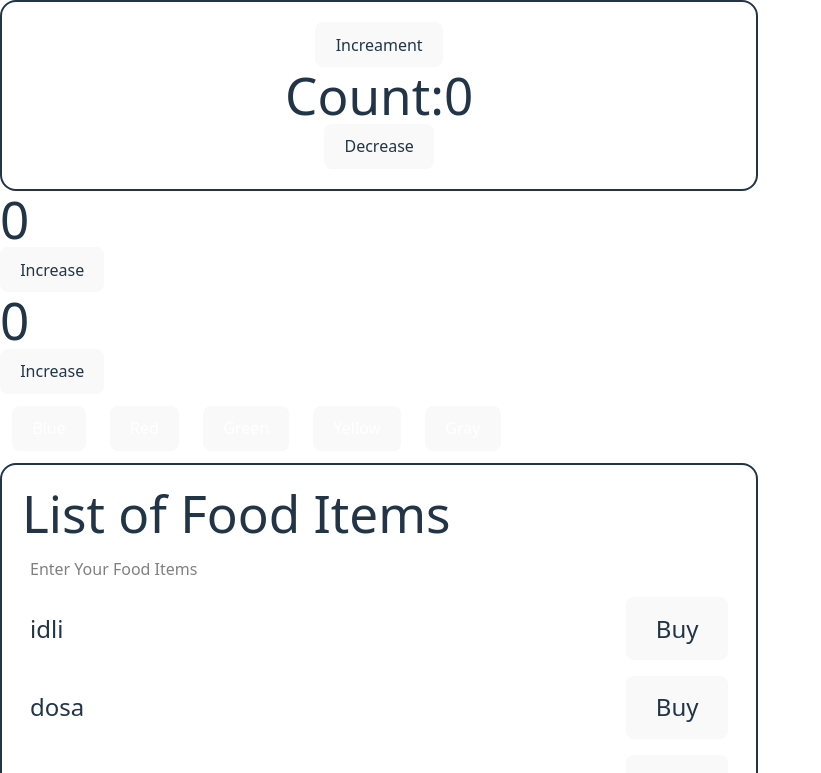
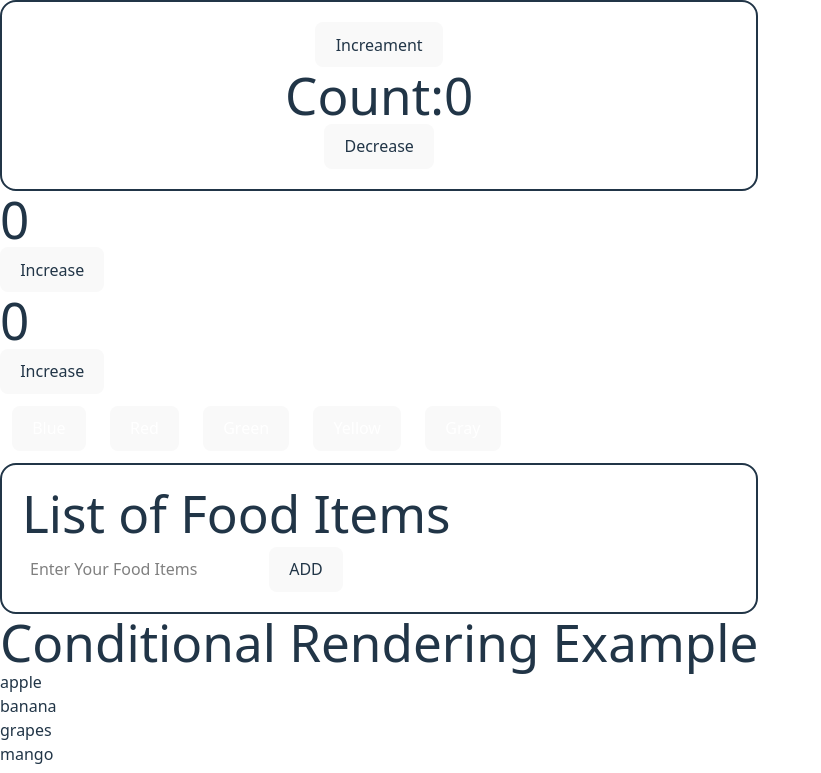
Before and after one commit to Mubashir-85/basic-react, a React (Vite) app: page / in a window 1280 px wide. Shown: the top 773 px of the page, without its empty margins (0-821 px from the left). Built offline with nearby package versions, Linux system fonts and the light colour scheme.

Commit message:
Use of UseState and UseRef

```diff
--- a/src/App.jsx
+++ b/src/App.jsx
@@ -1,85 +1,82 @@
-import { useState } from 'react'
-import reactLogo from './assets/react.svg'
-import viteLogo from '/vite.svg'
-import './App.css'
-import Twowaysofincreament from './component/twowaysofincreament.jsx'
-import Bgchanger from './component/bgchanger.jsx'
-import Mapmethod from './component/Mapmethod.jsx'
-import ConditionalRendering from './component/ConditionalRendering.jsx'
-import Props from './component/Props.jsx'
-import Container from './component/Container.jsx'
-import Input from './component/input.jsx'
-
-
-
+import { useRef, useState } from "react";
+import reactLogo from "./assets/react.svg";
+import viteLogo from "/vite.svg";
+import "./App.css";
+import Twowaysofincreament from "./component/twowaysofincreament.jsx";
+import Bgchanger from "./component/bgchanger.jsx";
+import Mapmethod from "./component/Mapmethod.jsx";
+import ConditionalRendering from "./component/ConditionalRendering.jsx";
+import Props from "./component/Props.jsx";
+import Container from "./component/Container.jsx";
+import Input from "./component/input.jsx";
 
 function App() {
-   let fooditems = ["idli", "dosa", "vada", "puri", "chapati", "paratha"]
-   const handlechange = (e)=>{
-      console.log(e.target.value)
+  const [fooditems, setFooditems] = useState([]);
+  let inputRef = useRef();
+  const handlechange = () => {
+    if(inputRef.current.value===""){
+      alert("Please enter a food item");
+      return;
+    }else{
+
+      let newFooditems = inputRef.current.value;
+      inputRef.current.value = "";
+      let Newfoods = [...fooditems, newFooditems];
+      setFooditems(Newfoods);
     }
 
 
-  let colors = ["red", "blue", "green", "yellow", "pink"]
-  const [count, setCount] = useState(0)
+  };
+
+  let colors = ["red", "blue", "green", "yellow", "pink"];
+  const [count, setCount] = useState(0);
   const incrementCount = () => {
     if (count < 10) {
-      setCount(count + 1)
+      setCount(count + 1);
     } else {
-      alert("You can't increment beyond 10")
+      alert("You can't increment beyond 10");
     }
+  };
 
+  const decrementCount = () => {
+    if (count > 0) {
+      setCount(count - 1);
+    } else {
+      alert("You can't decrement below 0");
     }
-
-  const decrementCount = ()=>{
-      if (count > 0) {
-      setCount(count - 1)
-    } else {
-      alert("You can't decrement below 0")
-    }
-
-  }
-
-
+  };
 
   return (
     <>
       <Container>
         <center>
-      <button onClick={incrementCount}>
-        Increament
-      </button><br />
+          <button onClick={incrementCount}>Increament</button>
+          <br />
           <h1>Count:{count}</h1>
-      <button onClick={decrementCount} >Decrease</button>
+          <button onClick={decrementCount}>Decrease</button>
         </center>
       </Container>
 
       {/* <button onClick={setIncrement}>{increment}</button> */}
-      <Twowaysofincreament/>
-      <Bgchanger/>
-
+      <Twowaysofincreament />
+      <Bgchanger />
 
       <Container>
-        <h1 className=''>List of Food Items</h1>
-      <Input handlechange={handlechange}/>
+        <h1 className="">List of Food Items</h1>
+        <Input handlechange={handlechange} inputRef={inputRef} />
         <Mapmethod fooditems={fooditems} />
       </Container>
 
-      <ConditionalRendering/>
-
-
+      <ConditionalRendering />
 
       <Container>
-      <Props color={colors}/>
+        <Props color={colors} />
       </Container>
       <Container>
-        <p className='text-3xl'>This is the Example of Passing Children</p>
+        <p className="text-3xl">This is the Example of Passing Children</p>
       </Container>
-
-
-
     </>
-  )
+  );
 }
 
-export default App
+export default App;
--- a/src/component/Mapmethod.jsx
+++ b/src/component/Mapmethod.jsx
@@ -1,7 +1,7 @@
 import React from 'react'
 import Items from './Items'
 
-function Mapmethod({fooditems, handlebuy}) {
+function Mapmethod({fooditems}) {
 
   return (
   <>
@@ -9,9 +9,9 @@ function Mapmethod({fooditems, handlebuy}) {
 
 
   <ul>
-    {fooditems.map((items)=>(
+    {fooditems.map((items,index)=>(
         <Items
-        key={items}
+        key={index}
         fooditems={items}
         handlebuy={()=> console.log(`${items} bought`)}
         ></Items>
--- a/src/component/input.jsx
+++ b/src/component/input.jsx
@@ -1,11 +1,16 @@
 import React from "react";
 
-function input({handlechange}) {
+function input({handlechange, inputRef}) {
   return <>
 
     <input type="text" placeholder="Enter Your Food Items"  className="bg-white mt-2 w-90% text-black p-2"
-    onChange={handlechange}
+    ref={inputRef}
+
     />
+    <button
+    onClick={handlechange}
+
+    >ADD</button>
 
   </>;
 }
```
Lines whose indentation alone changed are shown as unchanged.
